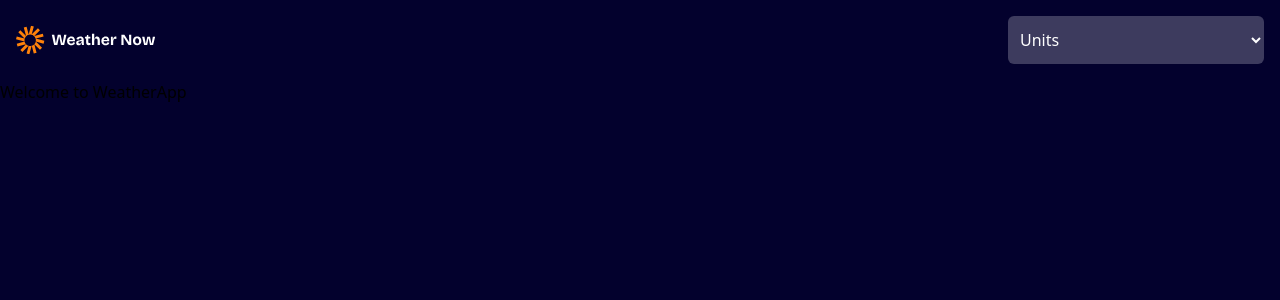
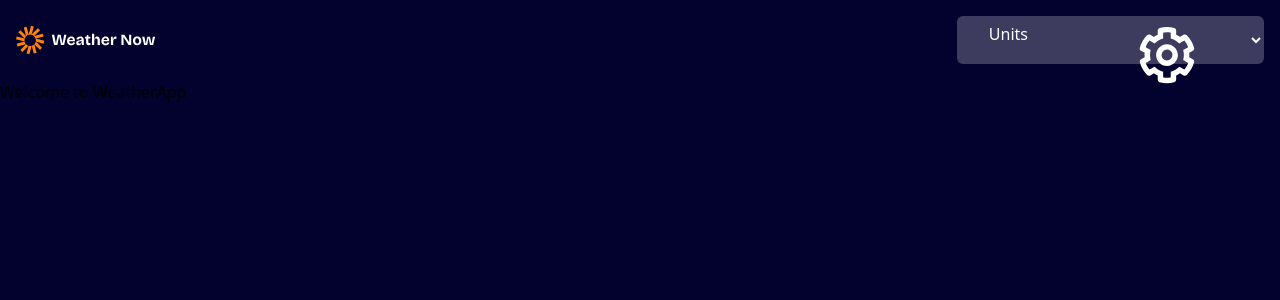
Before and after one commit to LaurieLM/WeatherApp, a React (Vite) app: page / in a window 1280 px wide. Shown: the top 300 px of the page. Built offline with nearby package versions, Linux system fonts and the light colour scheme.

Commit message:
add log and refacto select

```diff
--- a/src/components/NavBar.jsx
+++ b/src/components/NavBar.jsx
@@ -1,26 +1,37 @@
 export default function NavBar() {
     return (
         <header className="h-[10vh] p-[1rem]">
-            <nav className="flex justify-between items-center">
+            <nav className="flex justify-between items-center relative">
                 <img src="./src/assets/images/logo.svg" alt="logo" className="w-35 h-12" />
-                <select name="filter" className="w-[20vw] h-[6vh] bg-[hsl(243_23%_30%)] text-[hsl(0_0%_100%)] rounded-md p-2">
-                    <option value="">Units</option>
 
-                    <optgroup label="Température">
+                <div className="relative">
+                    <img src="./src/assets/images/icon-units.svg" alt="" className="w-[4.5vw] absolute right-17 top-2.5" />
+                    <span className="absolute left-8 top-1.5 text-[hsl(0_0%_100%)]">Units</span>
+                    <select name="filter" className="w-[24vw] h-[6vh] bg-[hsl(243_23%_30%)] text-[hsl(0_0%_100%)] rounded-md p-2">
+
+                        <optgroup label="Température">
+                            <option value="" hidden></option>
                         <option value="celsius">Celsius (°C)</option>
                         <option value="fahrenheit">Fahrenheit (°F)</option>
                     </optgroup>
 
                     <optgroup label="Wind Speed">
+                        <option value="" hidden></option>
                         <option value="kmh">Km/h</option>
                         <option value="mph">Mph</option>
                     </optgroup>
 
-                    <optgroup label="Précipitation">
+                        <optgroup label="Précipitation">
+                            <option value="" hidden></option>
                         <option value="mm">Millimeters (mm)</option>
                         <option value="in">Inches (in)</option>
                     </optgroup>
                 </select>
+                </div>
+
+
+
+
             </nav>
         </header>
     )
```
